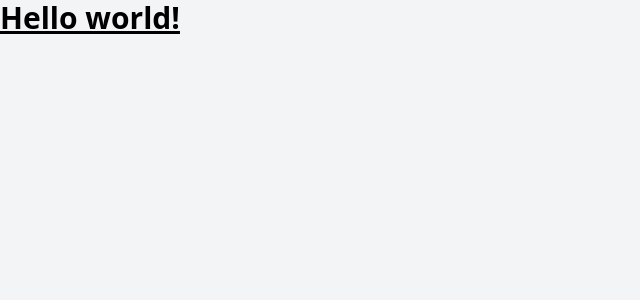
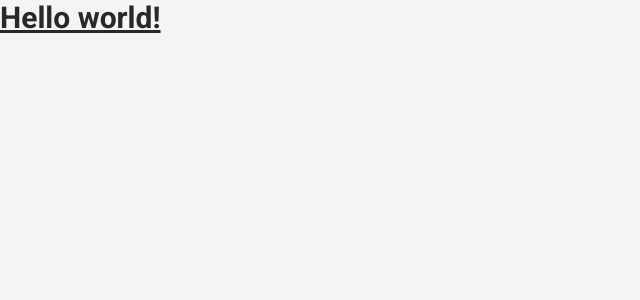
Before and after one commit to nguyenbn7/portfolio-showcase, a SvelteKit app: page / in a window 1280 px wide. Shown: the top 300 px of the page, without its empty margins (0-640 px from the left). Built offline with nearby package versions, Linux system fonts and the light colour scheme.

Commit message:
add font and base style

```diff
--- a/src/app.css
+++ b/src/app.css
@@ -1,3 +1,27 @@
 @tailwind base;
 @tailwind components;
 @tailwind utilities;
+
+body {
+  font-family: "Open Sans", sans-serif;
+  color: #272829;
+}
+
+a {
+  color: #0563bb;
+  text-decoration: none;
+}
+
+a:hover {
+  color: #067ded;
+  text-decoration: none;
+}
+
+h1,
+h2,
+h3,
+h4,
+h5,
+h6 {
+  font-family: "Roboto", sans-serif;
+}
--- a/src/app.html
+++ b/src/app.html
@@ -1,12 +1,22 @@
 <!doctype html>
 <html lang="en">
+
 <head>
 	<meta charset="utf-8" />
 	<link rel="icon" href="%sveltekit.assets%/favicon.png" />
 	<meta name="viewport" content="width=device-width, initial-scale=1" />
+
+	<!-- Google Fonts -->
+	<link rel="preconnect" href="https://fonts.googleapis.com">
+	<link rel="preconnect" href="https://fonts.gstatic.com" crossorigin>
+	<link
+		href="https://fonts.googleapis.com/css2?family=Open+Sans:ital,wght@0,300..800;1,300..800&family=Roboto:ital,wght@0,100;0,300;0,400;0,500;0,700;0,900;1,100;1,300;1,400;1,500;1,700;1,900&display=swap"
+		rel="stylesheet">
 	%sveltekit.head%
 </head>
+
 <body data-sveltekit-preload-data="hover">
 	<div style="display: contents">%sveltekit.body%</div>
 </body>
+
 </html>
```
Lines whose indentation alone changed are shown as unchanged.
